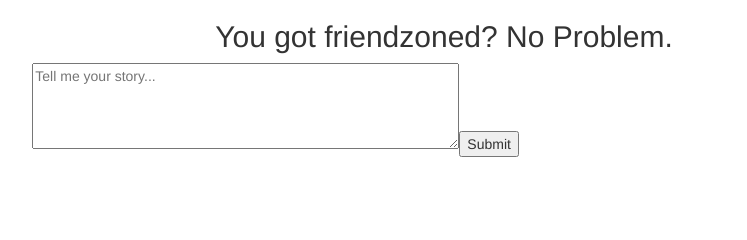
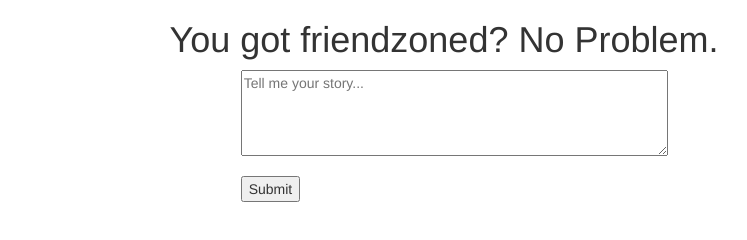
Before and after one commit to fan-jin/unfriendzoneme, a React app: page / in a window 1280 px wide. Shown: the whole page, without its empty margins (196-943 px from the left). Built offline with nearby package versions, Linux system fonts and the light colour scheme.

Commit message:
Add bootstrap to UI

```diff
--- a/app/components/App.js
+++ b/app/components/App.js
@@ -2,4 +2,4 @@ import React from 'react';
 import ReactDOM from 'react-dom';
 import Main from './Main';
 
-ReactDOM.render(<Main />, document.getElementById("app"));
+ReactDOM.render(<Main />, document.getElementById("story-form"));
--- a/app/components/Form.js
+++ b/app/components/Form.js
@@ -13,6 +13,7 @@ class Form extends React.Component {
   render () {
     return (
       <form onSubmit={this.submit.bind(this)}>
+        <div className="form-group">
           <textarea
             name="msg"
             type="text"
@@ -23,7 +24,10 @@ class Form extends React.Component {
             onChange={this.update}
             required
             autofocus/>
-        <input type="submit"/>
+        </div>
+        <div className="form-group">
+          <button type="submit">Submit</button>
+        </div>
       </form>
     );
   }
--- a/app/components/Main.js
+++ b/app/components/Main.js
@@ -4,12 +4,7 @@ import Form from './Form';
 class Main extends React.Component {
     render() {
         return (
-          <div className="col-md-8 col-md-offset-2 row">
-            <h2 className="text-center">
-              You got friendzoned? No Problem.
-            </h2>
-            <Form />
-          </div>
+          <Form />
         );
     }
 }
--- a/public/index.html
+++ b/public/index.html
@@ -6,7 +6,19 @@
     <title>Unfriendzone Me - Your Relationship Guru</title>
 </head>
 <body>
-    <div id="app"></div>
+    <div class="rain">
+      <section class="row">
+        <div class="col-md-8 col-md-offset-2">
+          <h1 class="text-center">
+            You got friendzoned? No Problem.
+          </h1>
+        </div>
+      </section>
+      <section class="row">
+        <div class="col-xs-8 col-xs-offset-2 col-sm-6 col-sm-offset-3 col-md-4 col-md-offset-4" id="story-form">
+        </div>
+      </section>
+    </div>
     <script src="https://ajax.googleapis.com/ajax/libs/jquery/2.2.4/jquery.min.js"></script>
     <script src="https://maxcdn.bootstrapcdn.com/bootstrap/3.3.6/js/bootstrap.min.js" integrity="sha384-0mSbJDEHialfmuBBQP6A4Qrprq5OVfW37PRR3j5ELqxss1yVqOtnepnHVP9aJ7xS" crossorigin="anonymous"></script>
     <script src="bundle.js"></script>
```
Also changed, not shown: public/bundle.js. Lines whose indentation alone changed are shown as unchanged.
